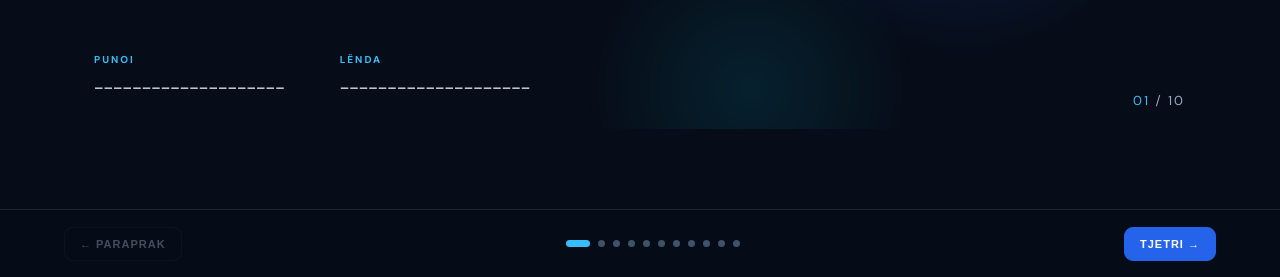
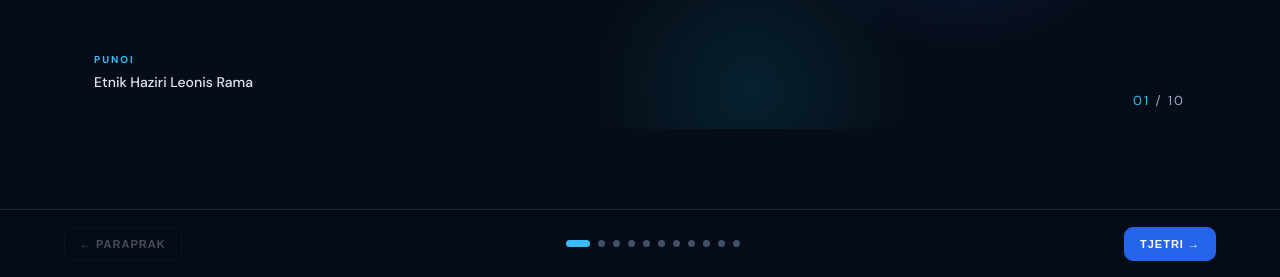
Before and after one commit to etnikhaziri/relacionet-dhe-celesat, a plain HTML site: page index.html in a window 1280 px wide. Shown: the part 523-800 px from the top of the page. Drawn offline with Linux system fonts and the light colour scheme.

Commit message:
Updated index.html

```diff
--- a/index.html
+++ b/index.html
@@ -43,8 +43,7 @@
         <p class="cover-subtitle">në bazat e të dhënave</p>
         <p class="cover-description">Çelësat primarë dhe të huaj · Relacionet · Super-tipi dhe nëntipi</p>
         <div class="cover-meta">
-          <div><small>PUNOI</small><strong>____________________</strong></div>
-          <div><small>LËNDA</small><strong>____________________</strong></div>
+          <div><small>PUNOI</small><strong>Etnik Haziri Leonis Rama </strong></div>
         </div>
       </div>
       <div class="cover-mark">01 <span>/ 10</span></div>
```
